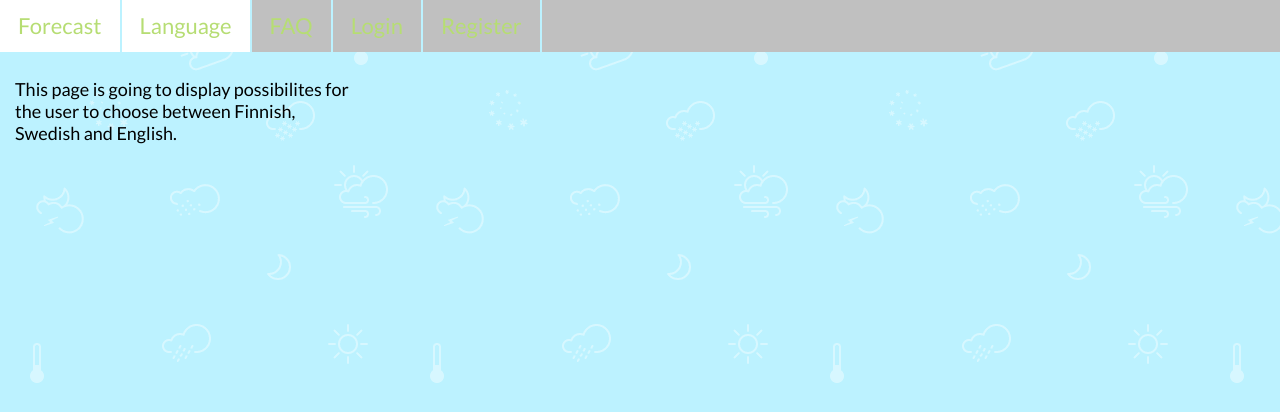
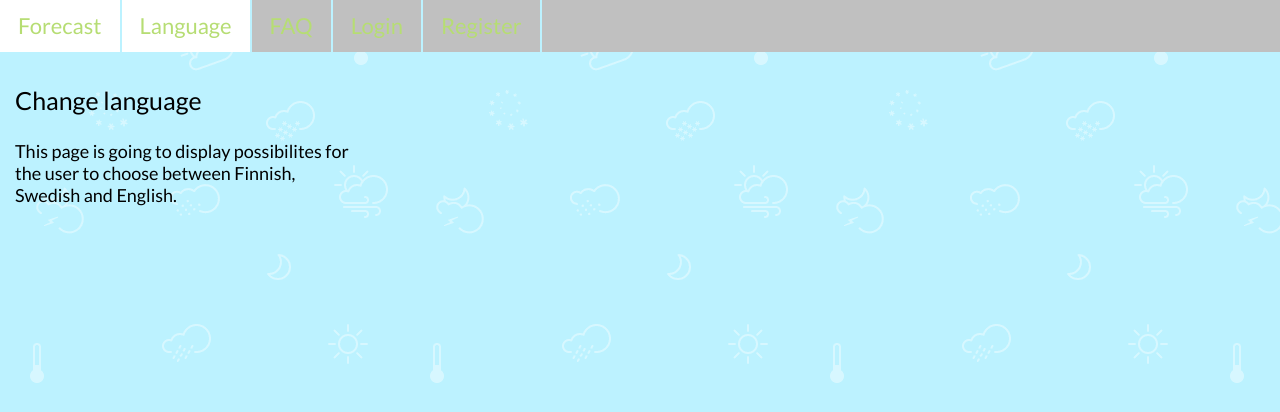
Before and after one commit to dsaxen/weatherApp, a Django app: page /language in a window 1280 px wide. Shown: the top 412 px of the page. Run offline with Django 3.2, Linux system fonts and the light colour scheme; some libraries are stand-ins or nearby versions.

Commit message:
Update language.html

```diff
--- a/indes17/templates/language.html
+++ b/indes17/templates/language.html
@@ -1,6 +1,7 @@
 {% extends "base.html" %}
 {% block content %}
 <div class="container">
+    <h3>Change language</h3>
     <p>This page is going to display possibilites for the user to choose between Finnish, Swedish and English. </p>
 </div>
 {% endblock %}
```
